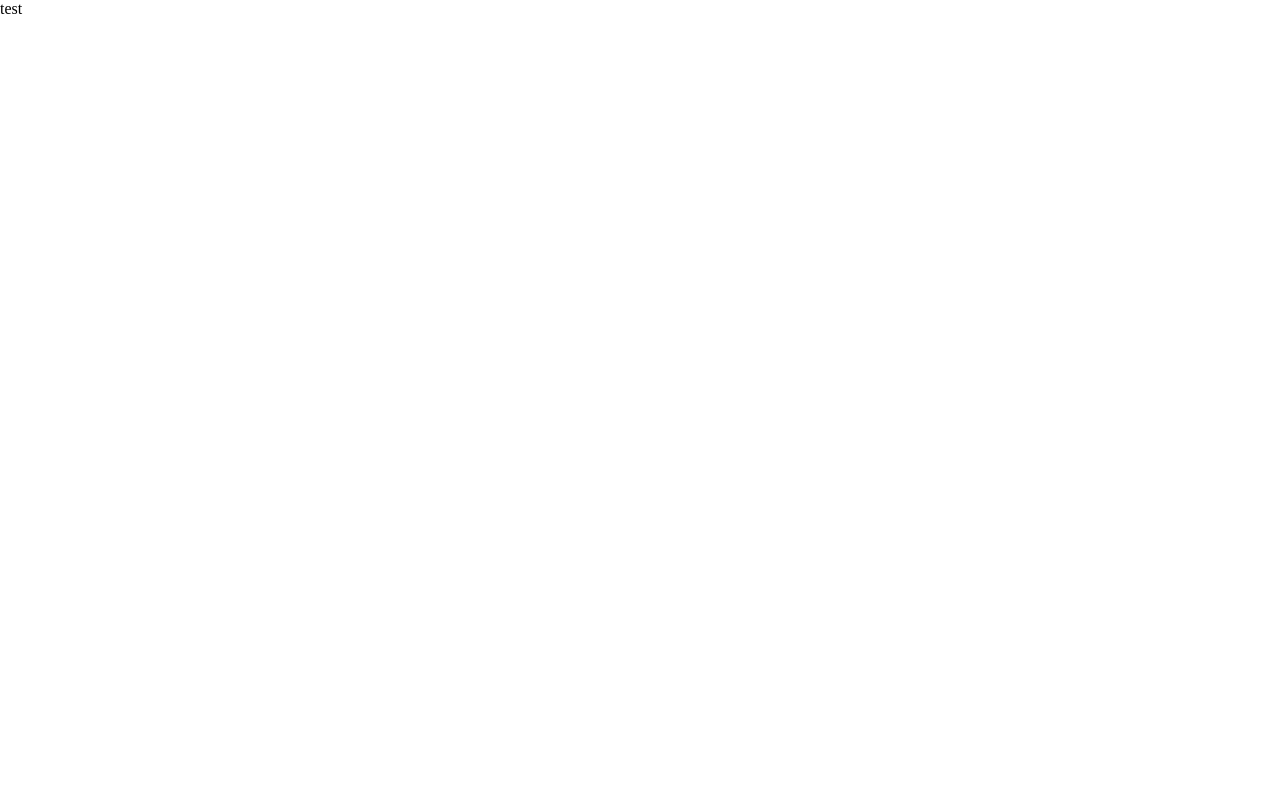
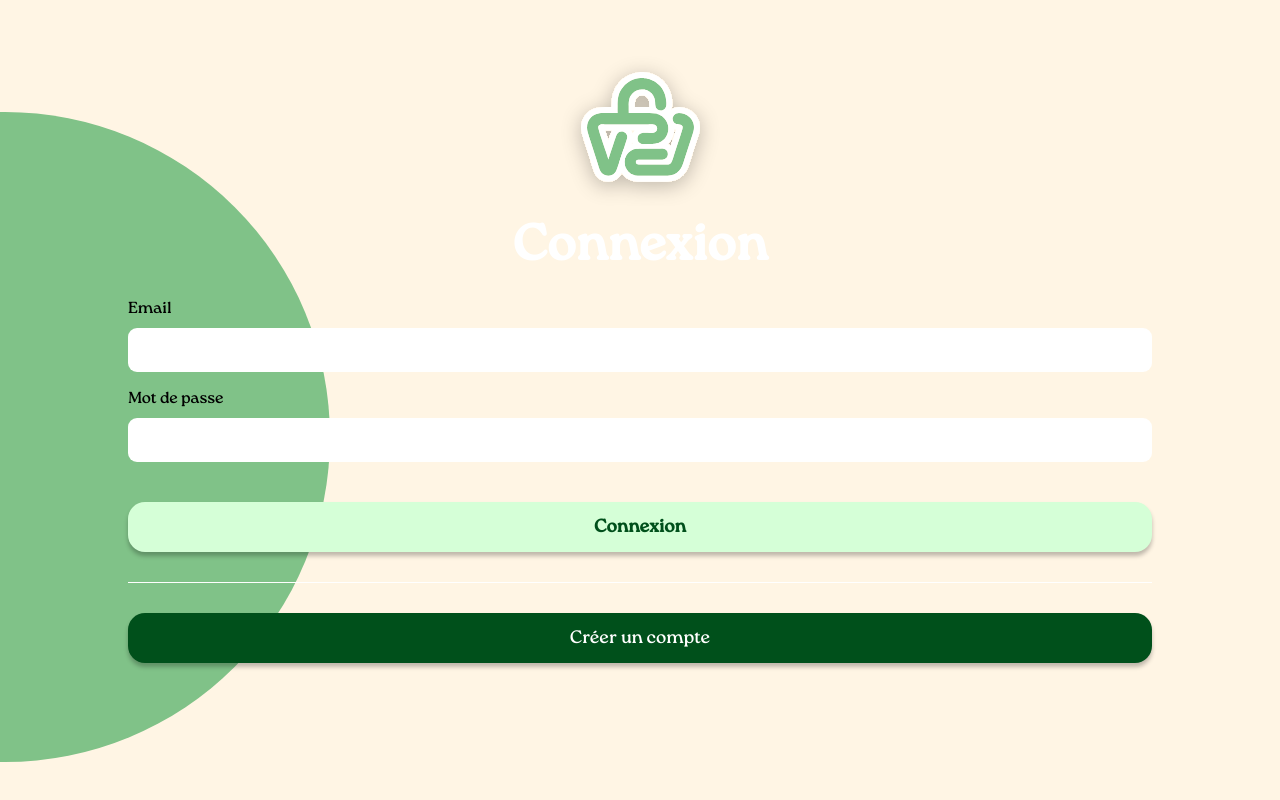
Before and after one commit to R4O4/mealo-pwa, a React (Vite) app in the folder mealo-pwa/: page /Login in a window 1280 px wide. Built offline with nearby package versions, Linux system fonts and the light colour scheme.

Commit message:
Login page

```diff
--- a/mealo-pwa/dev-dist/sw.js
+++ b/mealo-pwa/dev-dist/sw.js
@@ -82,7 +82,7 @@ define(['./workbox-54d0af47'], (function (workbox) { 'use strict';
     "revision": "3ca0b8505b4bec776b69afdba2768812"
   }, {
     "url": "index.html",
-    "revision": "0.3jqmnga5d28"
+    "revision": "0.hcs3hkbr5bo"
   }], {});
   workbox.cleanupOutdatedCaches();
   workbox.registerRoute(new workbox.NavigationRoute(workbox.createHandlerBoundToURL("index.html"), {
--- a/mealo-pwa/src/components/ButtonMealo.tsx
+++ b/mealo-pwa/src/components/ButtonMealo.tsx
@@ -25,8 +25,8 @@ export default function ButtonMealo({onClick, label, buttonStyle, style}: Button
             textColor = "#fff";
             break;
         case "lightGreen":
-            selectedStyle = Colors.secondaryColor;
-            textColor = "#fff"
+            selectedStyle = Colors.secondaryColorLight;
+            textColor = Colors.secondaryColorDark;
             break;
         default:
             selectedStyle = Colors.primaryColor;
--- /dev/null
+++ b/mealo-pwa/src/css/Login.css
@@ -0,0 +1,78 @@
+@import "./Base.css";
+@import "./Variables.css";
+
+.loginContainer {
+    position: relative;
+    width: 100%;
+    height: 100%;
+    background-color: var(--background);
+    overflow: hidden;
+}
+
+.loginEllipse {
+    background-color: var(--primaryColor);
+    width: 650px;
+    height: 650px;
+    display: flex;
+    position: absolute;
+    border-radius: 50%;
+    left: -25%;
+    top: 14%;
+}
+
+.loginLogo {
+    align-items: center;
+    margin: 0 auto;
+    display: flex;
+    top: 7%;
+    object-fit: contain;
+    position: relative;
+}
+
+.loginForm {
+    display: flex;
+    flex-direction: column;
+    z-index: 1;
+    width: 80%;
+    margin: 0 auto;
+}
+
+.loginTitle {
+    color: #fff;
+    z-index: 1;
+    font-family: "Roca";
+    font-size: 50px;
+    text-align: center;
+    margin-top: 60px;
+    margin-bottom: 0;
+}
+
+.loginInputContainer {
+    display: flex;
+    flex-direction: column;
+    z-index: 1;
+}
+
+.loginInputContainer p {
+    font-family: "Roca";
+    margin-bottom: 7px;
+}
+
+.loginInputContainer input {
+    background-color: #fff;
+    z-index: 1;
+    border: none;
+    height: 42px;
+    border-radius: 9px;
+    font-family: "Roca";
+    padding-left: 10px;
+    font-size: 15px;
+}
+
+.whiteLine {
+    width: 100%;
+    height: 1px;
+    background-color: #fff;
+    z-index: 1;
+    margin: 30px 0;
+}
--- a/mealo-pwa/src/pages/Login.tsx
+++ b/mealo-pwa/src/pages/Login.tsx
@@ -1,10 +1,27 @@
-
+import ButtonMealo from "../components/ButtonMealo";
+import "../css/Login.css"
 
 function Login() {
     return (
-        <>
-            test
-        </>
+        <div className="loginContainer">
+            <span className="loginEllipse"></span>
+            <img src="../src/assets/logo_mealo.svg" alt="Logo Mealo" className="loginLogo"/>
+            <form action="" className="loginForm">
+                <h1 className="loginTitle">Connexion</h1>
+                <div className="loginInputContainer">
+                    <p>Email</p>
+                    <input type="text" />
+                </div>
+                <div className="loginInputContainer">
+                    <p>Mot de passe</p>
+                    <input type="text" />
+                </div>
+
+                <ButtonMealo buttonStyle="lightGreen" label="Connexion" style={{zIndex: 1, width: "100%", marginTop: "40px", fontWeight: 600}}></ButtonMealo>
+                <span className="whiteLine"></span>
+                <ButtonMealo buttonStyle="darkGreen" label="Créer un compte" style={{zIndex: 1, width: "100%"}}></ButtonMealo>
+            </form>
+        </div>
     )
 }
 
--- a/mealo-pwa/src/pages/Welcome.tsx
+++ b/mealo-pwa/src/pages/Welcome.tsx
@@ -1,8 +1,12 @@
+import React, {useEffect} from 'react'
 import { useNavigate } from "react-router-dom"
 import ButtonMealo from "../components/ButtonMealo";
 import "../css/Welcome.css";
 
 function Welcome() {
+
+  useEffect(() => {document.title = "Mealo - Votre assistant culinaire intelligent"})
+
   const navigate = useNavigate()
   const routeChange = () => {
     let path = "/Login"
```
Also changed, not shown: mealo-pwa/src/assets/logo_mealo.svg, mealo-pwa/src/main.tsx (line endings or trailing spaces).
